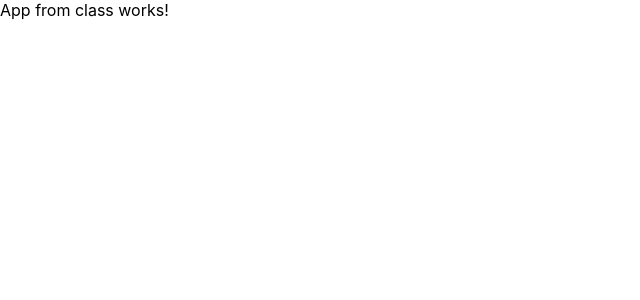
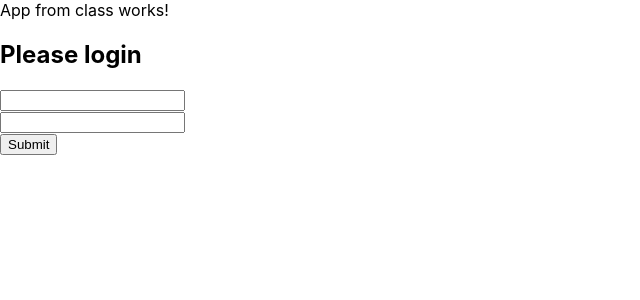
Before and after one commit to michaeldegori/space-finder-frontend, a React (Create React App) app: page / in a window 1280 px wide. Shown: the top 300 px of the page, without its empty margins (0-640 px from the left). Built offline with nearby package versions, Linux system fonts and the light colour scheme.

Commit message:
implement login functionality

```diff
--- a/src/components/App.tsx
+++ b/src/components/App.tsx
@@ -1,6 +1,7 @@
 import React from 'react';
 import { User } from '../model/Model';
 import { AuthService } from '../services/AuthService';
+import { Login } from './Login';
 
 interface AppState {
 	user: User | undefined;
@@ -10,6 +11,10 @@ export class App extends React.Component<{}, AppState> {
 	private authService: AuthService = new AuthService();
 
 	render() {
-		return <div>App from class works!</div>;
+		return (
+			<div>
+				App from class works! <Login authService={this.authService} />
+			</div>
+		);
 	}
 }
--- /dev/null
+++ b/src/components/Login.tsx
@@ -0,0 +1,79 @@
+import React, { SyntheticEvent } from 'react';
+import { AuthService } from '../services/AuthService';
+
+interface LoginProps {
+	authService: AuthService;
+}
+
+interface LoginState {
+	userName: string;
+	password: string;
+	loginAttempted: boolean;
+	loginSuccessful: boolean;
+}
+
+interface CustomEvent {
+	target: HTMLInputElement;
+}
+
+export class Login extends React.Component<LoginProps, LoginState> {
+	state: LoginState = {
+		userName: '',
+		password: '',
+		loginAttempted: false,
+		loginSuccessful: false,
+	};
+
+	private setUserName(event: CustomEvent) {
+		this.setState({ userName: event.target.value });
+	}
+	private setPassword(event: CustomEvent) {
+		this.setState({ password: event.target.value });
+	}
+	private async handleSubmit(event: SyntheticEvent) {
+		event.preventDefault();
+		this.setState({ loginAttempted: true });
+		const result = await this.props.authService.login(
+			this.state.userName,
+			this.state.password
+		);
+
+		if (result) {
+			this.setState({ loginSuccessful: true });
+		} else {
+			console.log('Wrong login');
+		}
+	}
+
+	render() {
+		let loginMessage: any;
+		if (this.state.loginAttempted) {
+			if (this.state.loginSuccessful) {
+				loginMessage = <label>Login successful</label>;
+			} else {
+				loginMessage = <label>Login failed</label>;
+			}
+		}
+
+		return (
+			<div>
+				<h2>Please login</h2>
+				<form onSubmit={event => this.handleSubmit(event)}>
+					<input
+						value={this.state.userName}
+						onChange={event => this.setUserName(event)}
+					/>
+					<br />
+					<input
+						value={this.state.password}
+						onChange={event => this.setPassword(event)}
+						type='password'
+					/>
+					<br />
+					<input type='submit' />
+				</form>
+				{loginMessage}
+			</div>
+		);
+	}
+}
```
